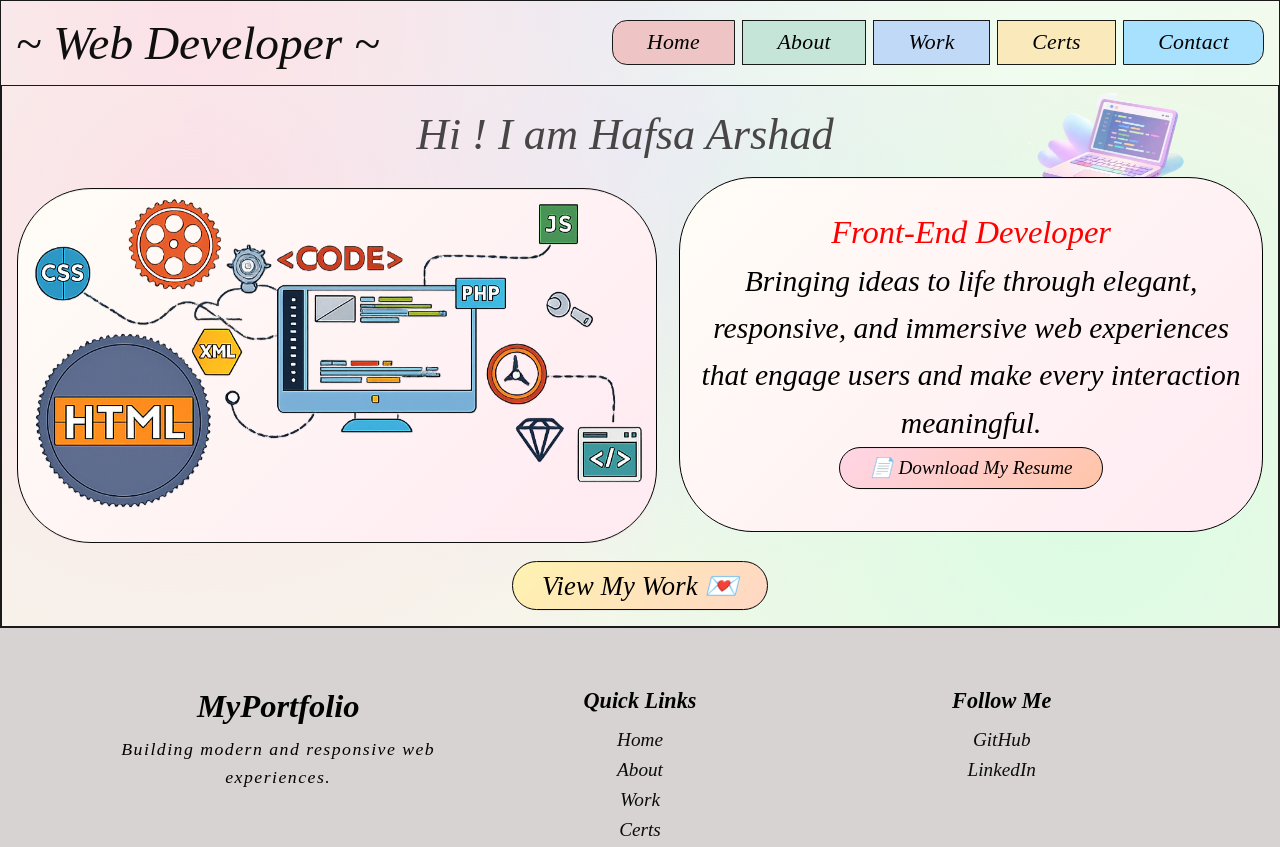
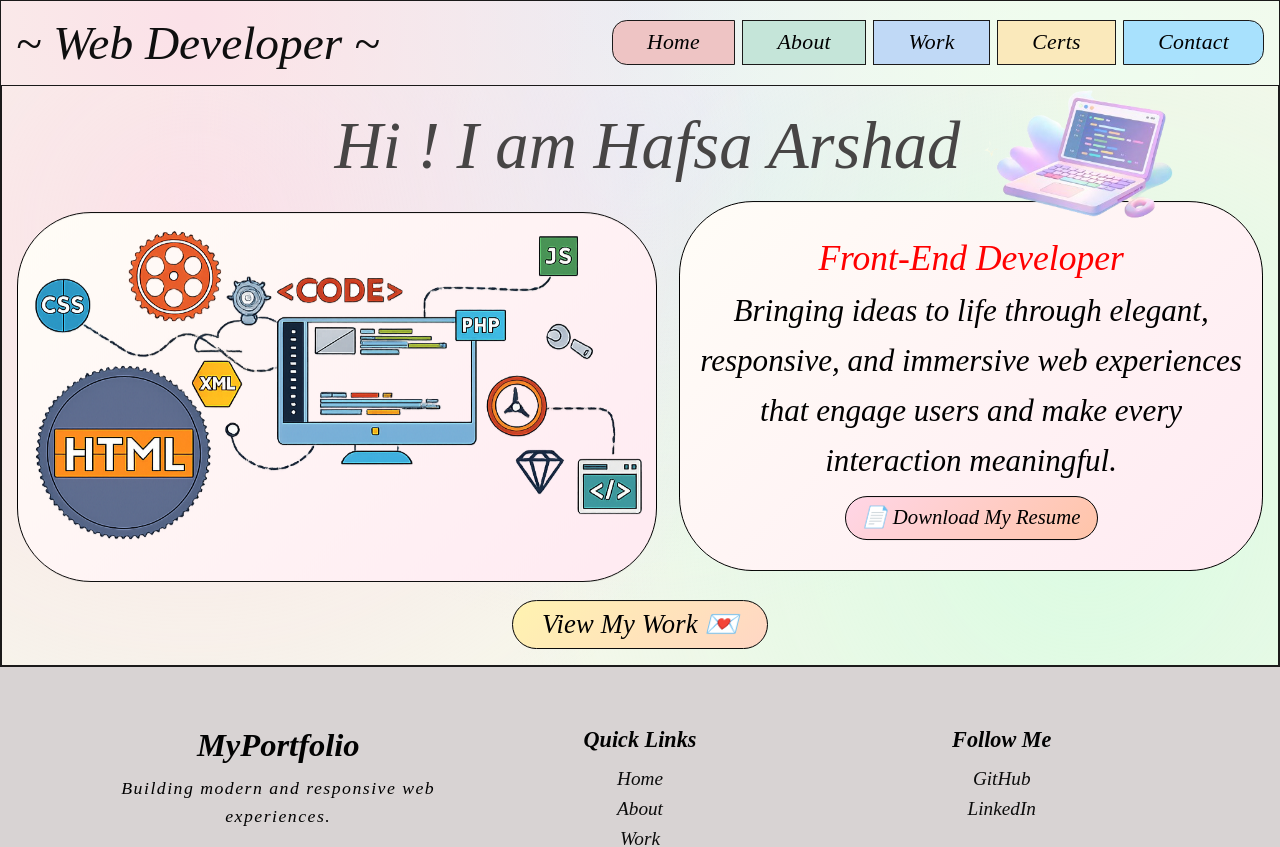
Before and after one commit to Hafsa-Arshad93/hafsaArshad.portfolio, a React (Vite) app: page / in a window 1280 px wide. Shown: the top 847 px of the page. Built offline with nearby package versions, Linux system fonts and the light colour scheme.

Commit message:
Fix responsive CSS import

```diff
--- a/src/Components/Hero/Hero.css
+++ b/src/Components/Hero/Hero.css
@@ -37,9 +37,12 @@ border-bottom: 2px solid rgb(27, 26, 26);
     right: -8%;
     width: clamp(200px, 20vw, 400px);
     animation: floatRotate 17s ease-in-out infinite;
+        z-index: 2;
+
 }
 
 .head {
+    display: flex;
     text-align: center;
     padding-right: 1rem;
     width: 100%;
@@ -53,6 +56,7 @@ border-bottom: 2px solid rgb(27, 26, 26);
 .head h1 {
     font-size: 3rem;
     font-weight: 200;
+
 }
 
 .container1 {
@@ -107,6 +111,8 @@ border-bottom: 2px solid rgb(27, 26, 26);
     font-size: 1rem;
     font-style: italic;
     animation: slowFloat 5s ease-in-out infinite;
+        z-index: 1;
+
 }
 
 .tag2 {
@@ -151,7 +157,7 @@ border-bottom: 2px solid rgb(27, 26, 26);
     background: linear-gradient(135deg, #ffd6e7, #ffc4a8);
     border: 1px solid black;
     border-radius: 5rem;
-    padding: 0.1rem 1rem;
+    padding: 0.3rem 1rem;
     font-size: 0.8rem;
     cursor: pointer;
     transition: transform 0.3s ease, box-shadow 0.3s ease;
@@ -177,7 +183,7 @@ border-bottom: 2px solid rgb(27, 26, 26);
     .tagline {
         font-size: 1.3rem;
             padding: 1.5rem;
-            height: 14rem;
+            height: 16rem;
 
     }
 
@@ -189,7 +195,7 @@ border-bottom: 2px solid rgb(27, 26, 26);
         right: -1%;
     }
     .resume-btn {
-        margin-top: 0.3rem;
+        margin-top: 0.6rem;
     }
 }
 
@@ -240,7 +246,7 @@ border-bottom: 2px solid rgb(27, 26, 26);
         width: clamp(300px, 40vw, 500px);
     }
     .resume-btn {
-        margin-top: 2rem;
+        margin-top: 1.5rem;
     }
 }
 
@@ -257,7 +263,7 @@ border-bottom: 2px solid rgb(27, 26, 26);
     }
 
     .tagline {
-        font-size: 1.9rem;
+        font-size: 1.8rem;
             padding: 1.8rem;
             height: 19rem;
 
@@ -273,7 +279,9 @@ border-bottom: 2px solid rgb(27, 26, 26);
         font-size: 1.6rem;
     }
     .resume-btn {
-        margin-top: 0;
+        margin-top: 1.8rem;
+        padding: 0.4rem 1.2rem;
+    font-size: 1rem;
     }
 
 }
@@ -281,7 +289,7 @@ border-bottom: 2px solid rgb(27, 26, 26);
 @media (min-width: 700px) {
 
     .tagline {
-        font-size: 2.1rem;
+        font-size: 2rem;
         height:20rem;
     }
 
@@ -294,6 +302,7 @@ border-bottom: 2px solid rgb(27, 26, 26);
         top: -5%;
         width: clamp(300px, 45vw, 500px);
     }
+
 }
 
 /* 768px and above */
@@ -304,7 +313,7 @@ border-bottom: 2px solid rgb(27, 26, 26);
         margin-top: 2rem;
         margin-bottom: 1rem;
         align-items: flex-start;
-        padding-left: 3rem;
+        padding-left: 6rem;
     }
 
     .mobile-break {
@@ -344,18 +353,24 @@ border-bottom: 2px solid rgb(27, 26, 26);
     }
 
     .sticker2 {
-        top: -7%;
-        right: -8%;
+        top: -11%;
+        right: 5%;
     }
-    .resume-btn {
-        font-size: 1.3rem;
-            padding: 0.5rem 2rem;
-
+     .resume-btn {
+        margin-top: 1rem;
+        padding: 0.3rem 1.1rem;
+    font-size: 1rem;
     }
 }
 
 
 @media (min-width: 807px) {
+    .head {
+        padding-left: 3rem;
+    }
+    .head h1 {
+        font-size: 4rem;
+    }
     .tagline {
         height: 20rem;
         font-size: 1.6rem;
@@ -370,7 +385,8 @@ border-bottom: 2px solid rgb(27, 26, 26);
         height: 20rem;
     }
     .sticker2 {
-        top: -11%;
+        right: -4%;
+        top: -14%;
     }
 }
 
@@ -389,18 +405,25 @@ border-bottom: 2px solid rgb(27, 26, 26);
     }
 
     .sticker2 {
-        top: -14%;
-        right: -8%;
+        top: -16%;
+        right: -1%;
     }
     .btn {
         font-size: 1.8rem;
     }
+    .resume-btn {
+        margin-top: 0.6rem;
+        font-size: 1.2rem;
+}
+
 }
 
 /* 992px and above */
 
 @media (min-width: 992px) {
-
+  .head  {
+    padding-left: 9rem;
+    }
 
     .container1 {
         margin-bottom: 0;
@@ -429,8 +452,8 @@ border-bottom: 2px solid rgb(27, 26, 26);
         margin-top: 0.5rem;
     }
     .sticker2 {
-        top: -13%;
-        right: -4%;
+        top: -17%;
+        right: -2%;
     }
 }
 
@@ -460,35 +483,39 @@ border-bottom: 2px solid rgb(27, 26, 26);
     }
 
     .sticker2 {
-        display: block;
         top: -10%;
         right: 1%;
         width: clamp(250px, 30vw, 400px);
     }
-    .resume-btn {
-        font-size: 1.3rem;
-            padding: 0.3rem 2rem;
-
-    }
+     .resume-btn {
+        margin-top: 0.3rem;
+}
 }
 
 @media (min-width: 1200px) {
-
+ .image-top {
+        height: 25rem;
+    }
+    .head h1 {
+        font-size: 4.5rem;
+    }
     .tagline {
-        font-size: 2rem;
-        /* height: 24.7rem; */
+        font-size: 2.1rem;
+        height: 25rem;
     }
 
     .tag2 {
-        font-size: 2.2rem;
+        font-size: 2.4rem;
     }
 
     .sticker2 {
-        display: block;
-        top: -11%;
+        top: -13%;
         right: 3%;
-        width: clamp(250px, 25vw, 400px);
     }
+       .resume-btn {
+        margin-top: 0.7rem;
+        font-size: 1.4rem;
+}
 }
 
 @keyframes slowFloat {
```
